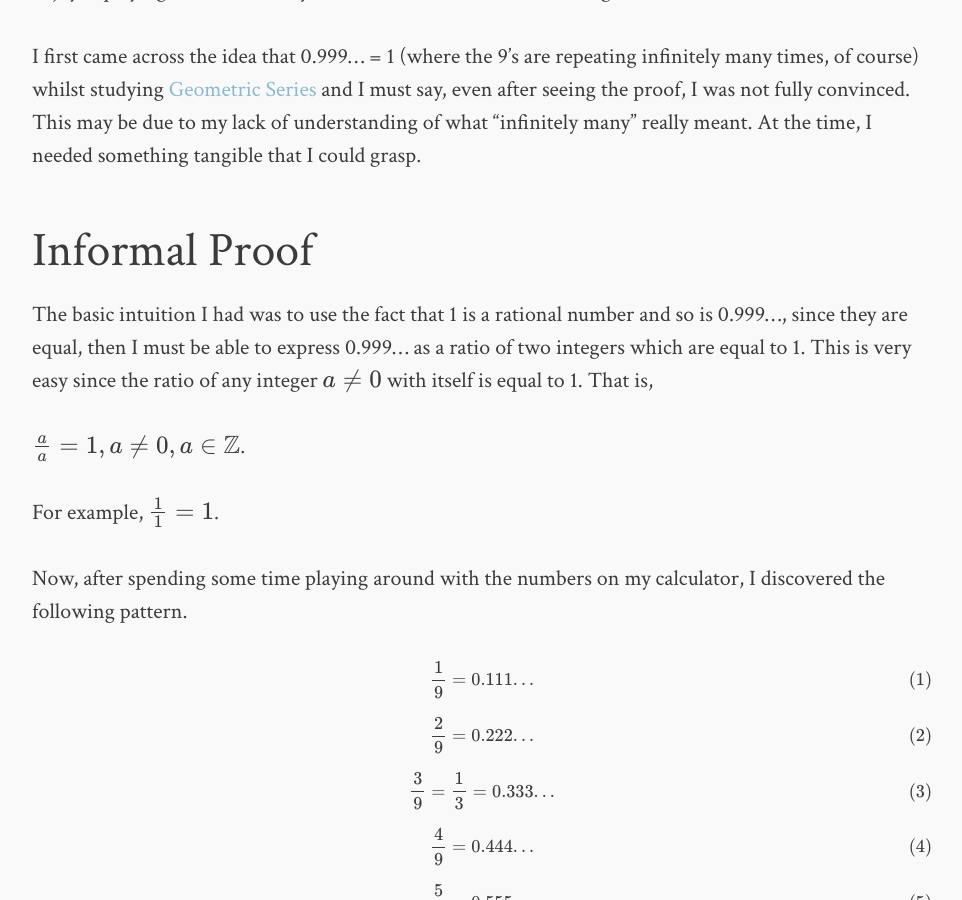
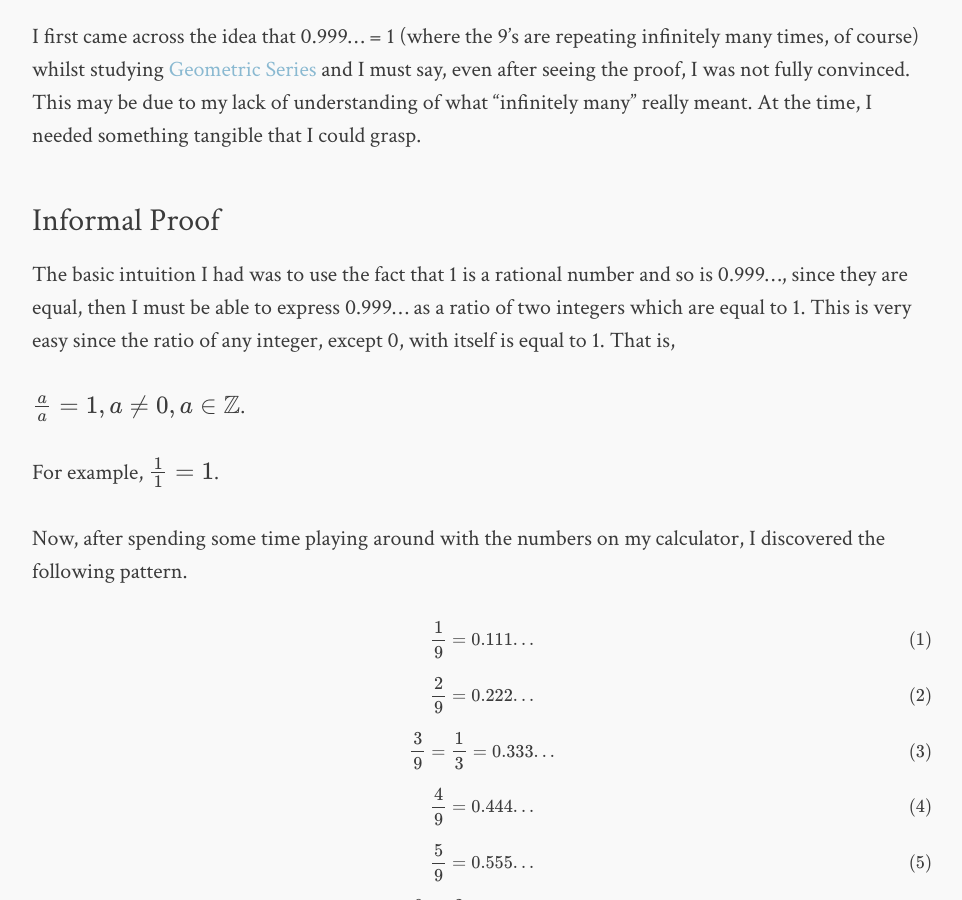
Before and after one commit to ColeTownsend/Balzac-for-Jekyll, a Jekyll site: the page built from _posts/2017-11-18-first-post.md, in a window 1280 px wide and 900 px high, scrolled down 669 px. Shown: the whole window, without its empty margins (158-1120 px from the left). Built offline with Jekyll 4.4.1, drawn with Linux system fonts in a browser that asks for light colours; formulas are drawn with MathJax 3; comment, search, counter and statistics services are not loaded.

Commit message:
Update 2017-11-18-first-post.md

```diff
--- a/_posts/2017-11-18-first-post.md
+++ b/_posts/2017-11-18-first-post.md
@@ -5,15 +5,15 @@ description: "Throughout my journey in mathematics I have uncovered many surpris
 categories: Mathematics
 comments: true
 ---
-## Introduction
+### Introduction
 
 As a high school student, mathematics was the subject I struggled the most with. However, I was rather intrigued by the mysteries surrounding math and though I had no idea what most of the symbols were, I enjoyed playing around with my calculator while there was nothing better to do in class.
 
 I first came across the idea that 0.999... = 1 (where the 9's are repeating infinitely many times, of course) whilst studying [Geometric Series](http://mathworld.wolfram.com/GeometricSeries.html) and I must say, even after seeing the proof, I was not fully convinced. This may be due to my lack of understanding of what "infinitely many" really meant. At the time, I needed something tangible that I could grasp.
 
-## Informal Proof
+### Informal Proof
 
-The basic intuition I had was to use the fact that 1 is a rational number and so is 0.999..., since they are equal, then I must be able to express 0.999... as a ratio of two integers which are equal to 1. This is very easy since the ratio of any integer $$a \ne 0$$ with itself is equal to 1. That is,
+The basic intuition I had was to use the fact that 1 is a rational number and so is 0.999..., since they are equal, then I must be able to express 0.999... as a ratio of two integers which are equal to 1. This is very easy since the ratio of any integer, except 0, with itself is equal to 1. That is,
 
 $${a \over a} = 1, a \ne 0, a \in \mathbb{Z}$$.
 
```
